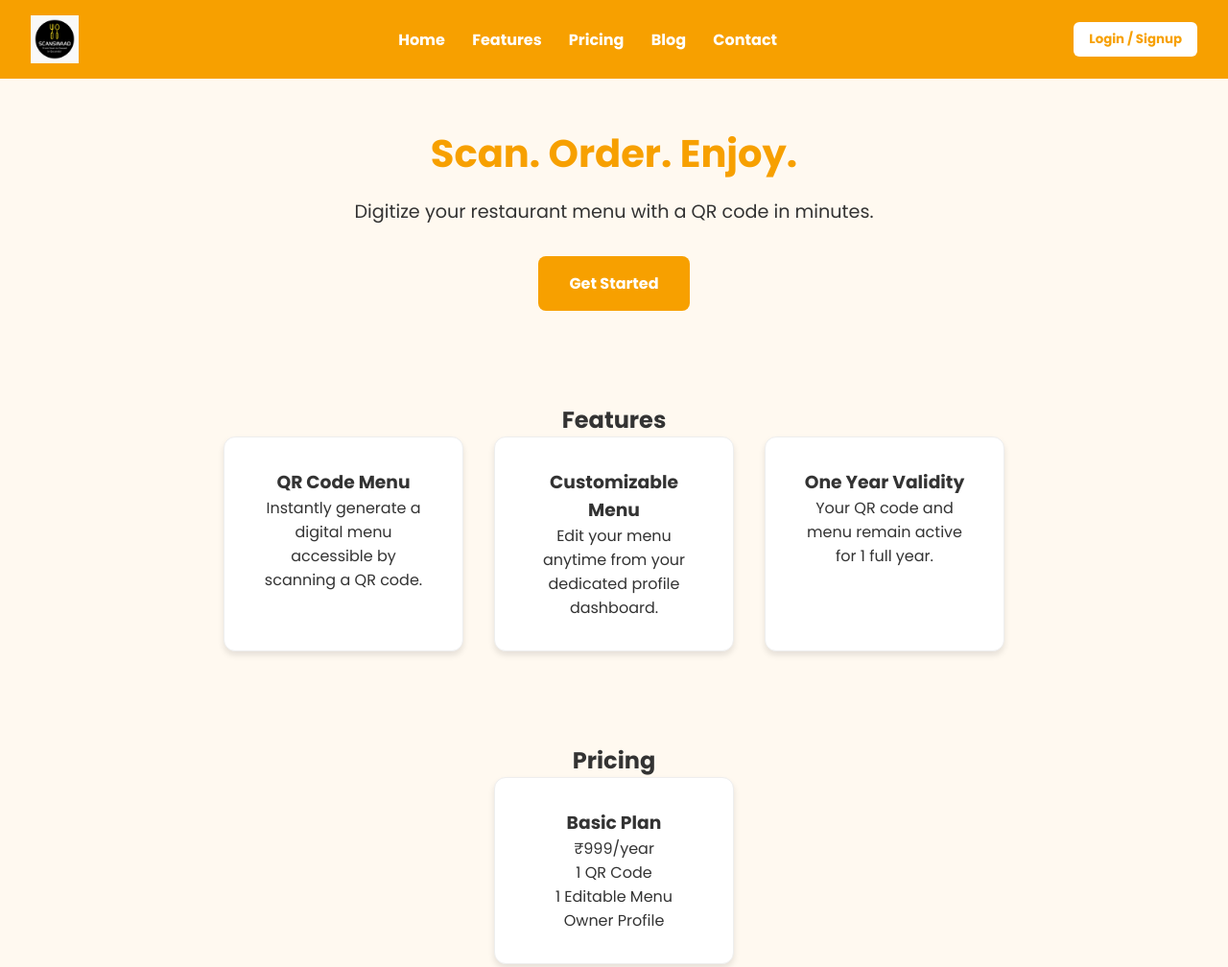
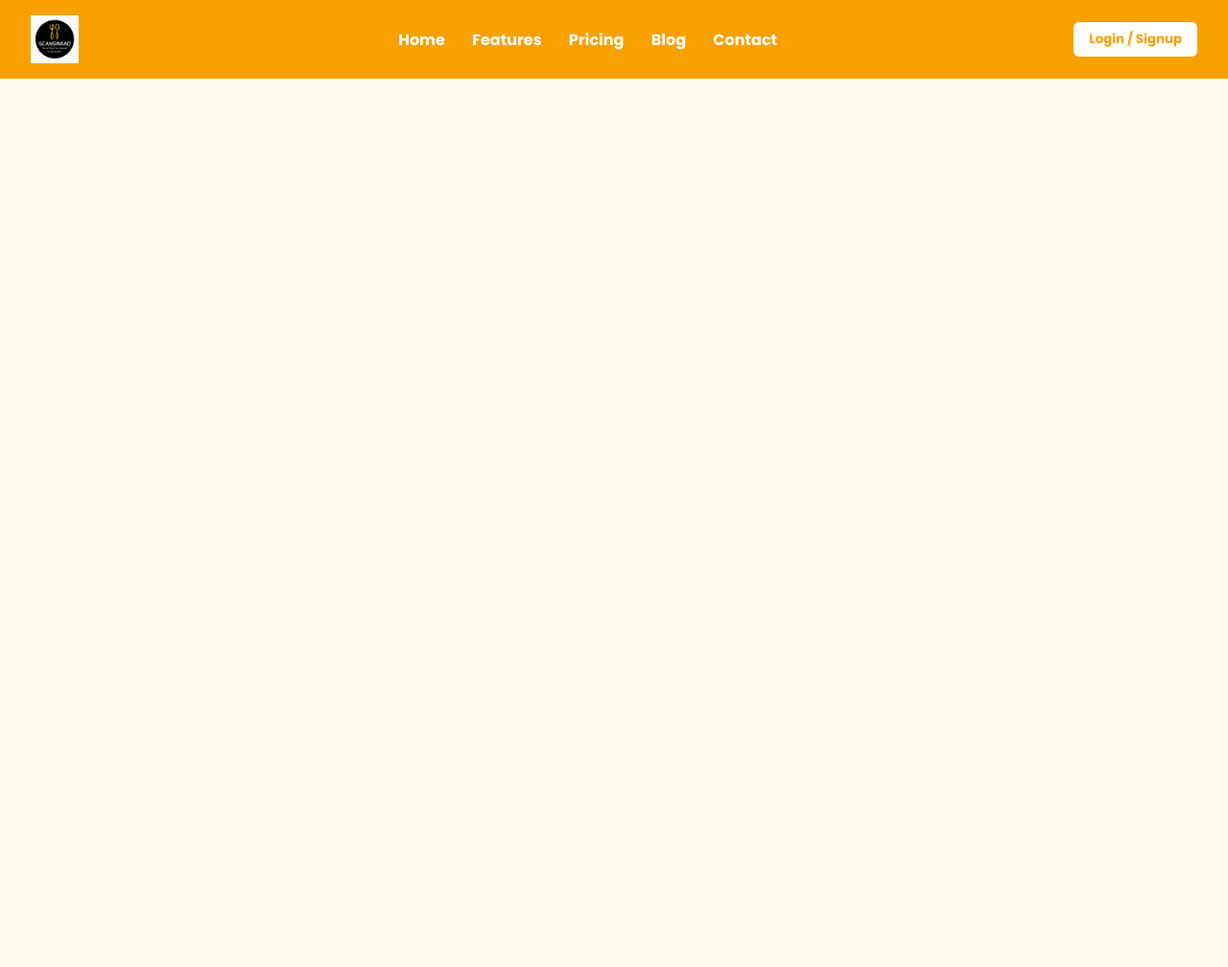
Before and after one commit to Dipesh8080/scanswaad, a plain HTML site: page index.html in a window 1280 px wide. Shown: the top 1008 px of the page at 96% size. After the commit the page ends 800 px from the top, so only its background shows below. Drawn offline with Linux system fonts and the light colour scheme.

Commit message:
Update index.html

```diff
--- a/index.html
+++ b/index.html
@@ -39,50 +39,6 @@
       font-weight: bold;
       cursor: pointer;
     }
-    .hero {
-      padding: 3rem 2rem;
-      text-align: center;
-    }
-    .hero h1 {
-      font-size: 2.5rem;
-      color: #f7a000;
-    }
-    .hero p { margin: 1rem 0; font-size: 1.2rem; }
-    .cta {
-      background: #f7a000;
-      color: #fff;
-      padding: 1rem 2rem;
-      text-decoration: none;
-      font-weight: bold;
-      border-radius: 8px;
-      display: inline-block;
-      margin-top: 1rem;
-    }
-    .section {
-      padding: 3rem 2rem;
-      text-align: center;
-    }
-    footer {
-      margin-top: 4rem;
-      background: #333;
-      color: #fff;
-      text-align: center;
-      padding: 1rem;
-    }
-    .features, .pricing, .blog {
-      display: flex;
-      justify-content: center;
-      flex-wrap: wrap;
-      gap: 2rem;
-    }
-    .card {
-      background: #fff;
-      border: 1px solid #eee;
-      padding: 2rem;
-      border-radius: 12px;
-      width: 250px;
-      box-shadow: 0 4px 6px rgba(0,0,0,0.1);
-    }
   </style>
 </head>
 <body>
@@ -96,46 +52,8 @@
       <a href="#blog">Blog</a>
       <a href="#contact">Contact</a>
     </nav>
-    <button class="login-btn" onclick="openModal()">Login / Signup</button>
+    <button class="login-btn" onclick="showLoginModal()">Login / Signup</button>
   </header>
-
-  <section class="hero" id="home">
-    <h1>Scan. Order. Enjoy.</h1>
-    <p>Digitize your restaurant menu with a QR code in minutes.</p>
-    <a class="cta" href="https://docs.google.com/forms/d/e/1FAIpQLSds5htHOCbpFipvtPpVsBgfIySPX6K4webpAjeEC2cYw2uCfg/viewform" target="_blank">Get Started</a>
-  </section>
-
-  <section class="section" id="features">
-    <h2>Features</h2>
-    <div class="features">
-      <div class="card"><h3>QR Code Menu</h3><p>Instantly generate a digital menu accessible by scanning a QR code.</p></div>
-      <div class="card"><h3>Customizable Menu</h3><p>Edit your menu anytime from your dedicated profile dashboard.</p></div>
-      <div class="card"><h3>One Year Validity</h3><p>Your QR code and menu remain active for 1 full year.</p></div>
-    </div>
-  </section>
-
-  <section class="section" id="pricing">
-    <h2>Pricing</h2>
-    <div class="pricing">
-      <div class="card"><h3>Basic Plan</h3><p>₹999/year<br>1 QR Code<br>1 Editable Menu<br>Owner Profile</p></div>
-    </div>
-  </section>
-
-  <section class="section" id="blog">
-    <h2>Blog</h2>
-    <div class="blog">
-      <div class="card"><h3>How QR Codes Are Changing Restaurants</h3><p>Learn how digital menus are transforming the dining experience.</p></div>
-      <div class="card"><h3>Top Trends in Digital Ordering</h3><p>Find out what's next in the world of restaurant tech.</p></div>
-    </div>
-  </section>
-
-  <section class="section" id="contact">
-    <h2>Contact Us</h2>
-    <p>Phone: 8591914211</p>
-    <p>Email: Coming Soon</p>
-  </section>
-
-  <footer>© 2025 ScanSwaad. All rights reserved.</footer>
 
   <!-- Firebase Configuration -->
   <script>
@@ -148,12 +66,22 @@
       appId: "1:1089517894295:web:7667a070579bdf3a7487d2",
       measurementId: "G-5S10F3CMD4"
     };
+
     firebase.initializeApp(firebaseConfig);
-  </script>
+    const auth = firebase.auth();
 
-  <script>
-    function openModal() {
-      alert("Login / Signup button clicked!");
+    function showLoginModal() {
+      const email = prompt("Enter your email:");
+      const password = prompt("Enter your password:");
+
+      auth.signInWithEmailAndPassword(email, password)
+        .then((userCredential) => {
+          alert("✅ Successfully logged in! Redirecting to Dashboard...");
+          window.location.href = "dashboard.html";
+        })
+        .catch((error) => {
+          alert("❌ Error: " + error.message);
+        });
     }
   </script>
 </body>
```
